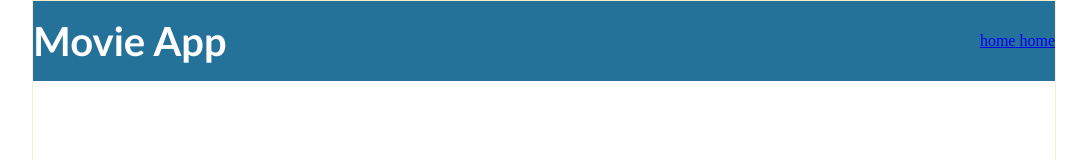
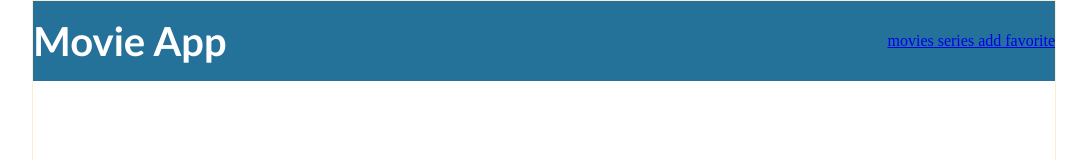
Before and after one commit to RadimYassin/movie-app, a React (Vite) app: page / in a window 1280 px wide. Shown: the top 160 px of the page, without its empty margins (96-1183 px from the left). Built offline with nearby package versions, Linux system fonts and the light colour scheme.

Commit message:
update in header

```diff
--- a/src/Component/Header.jsx
+++ b/src/Component/Header.jsx
@@ -9,8 +9,9 @@ const Header = () => {
           Movie App
         </Logo>
          <Links>
-            <LinkI> home</LinkI>
-            <LinkI> home</LinkI>
+            <LinkI> movies</LinkI>
+            <LinkI> series</LinkI>
+            <LinkI> add favorite</LinkI>
          </Links>
       </NavC>
   )
```
